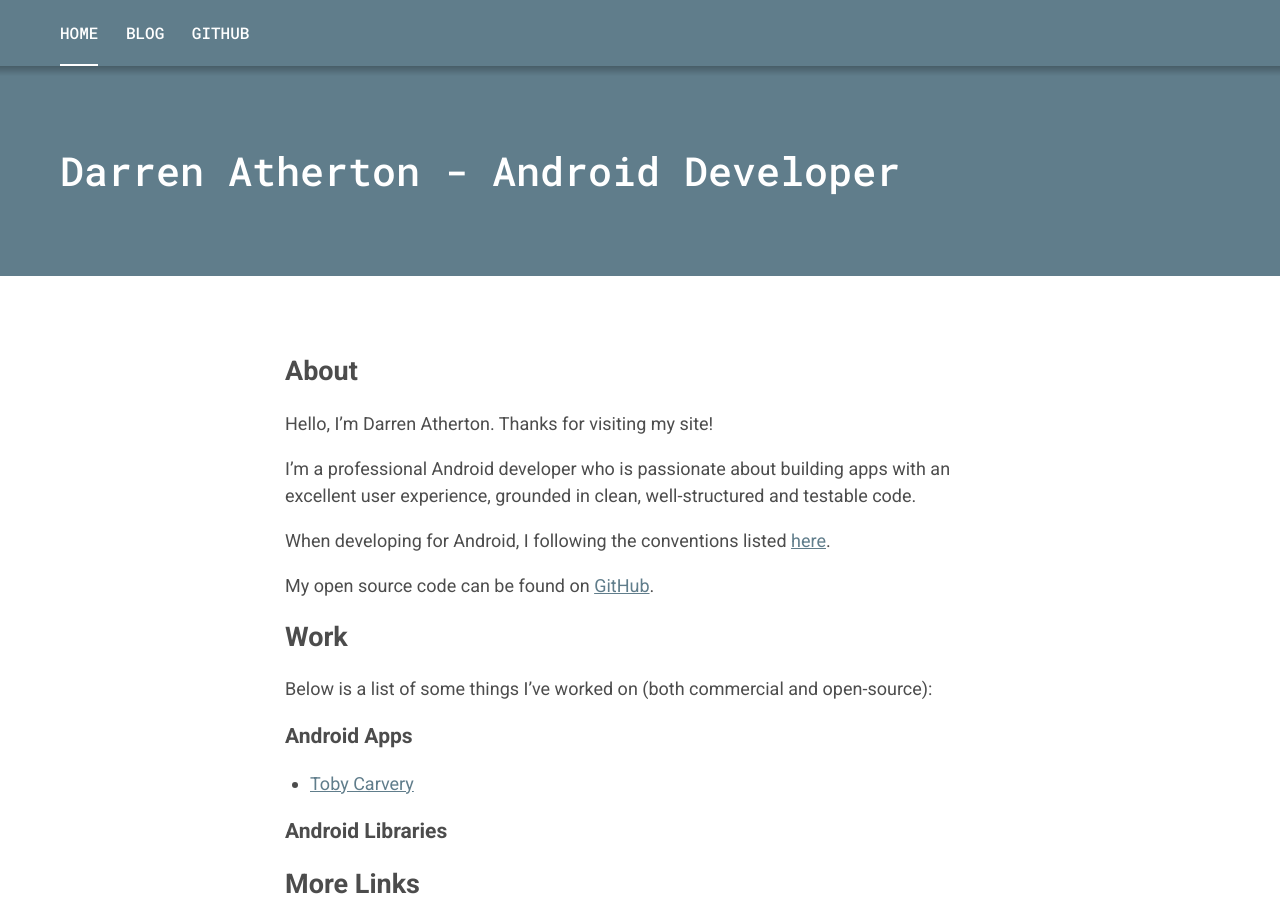
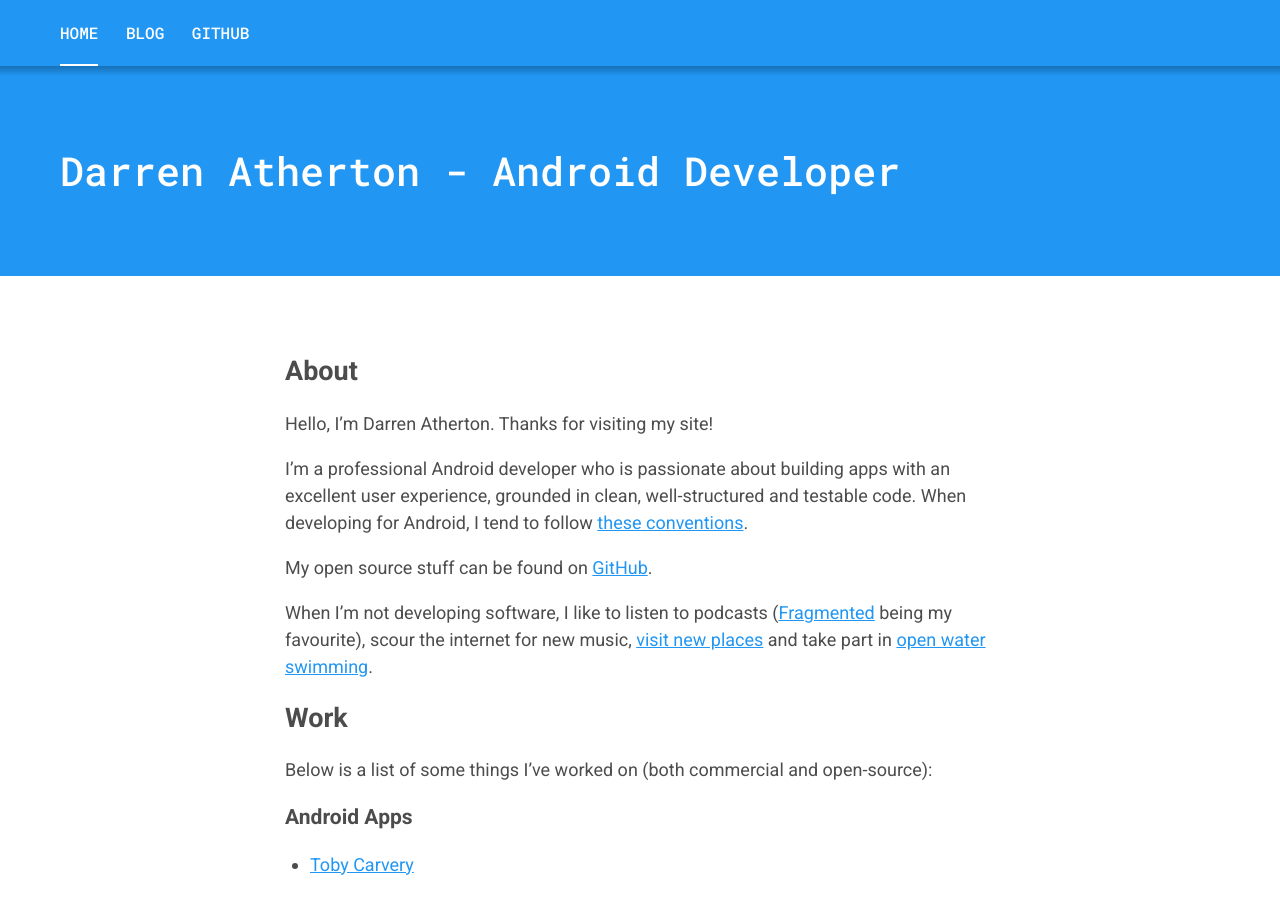
Before and after one commit to DarrenAtherton49/darrenatherton49.github.io, a Jekyll site: the page built from index.markdown, in a window 1280 px wide and 900 px high. Built offline with Jekyll 4.4.1, drawn with Linux system fonts in a browser that asks for light colours.

```diff
--- a/_config.yml
+++ b/_config.yml
@@ -7,7 +7,7 @@
 baseurl: ""
 url: "http://github.com"
 fixedNav: 'true' # true or false
-theme: grey # green, blue, orange, purple, grey
+theme: blue # green, blue, orange, purple, grey
 twitterUsername: darrenatherton
 githubUsername: darrenatherton49
 linkedInUsername: darrenatherton
--- a/_layouts/android_app.html
+++ b/_layouts/android_app.html
@@ -11,7 +11,7 @@
   <div class="c-article__main">
 
   	<a href="{{ page.play_store_app_url }}">
-  		<img src="/assets/general/google-play-badge.png" alt="Get it on Google Play" style="width: 300px;"/>
+  		<img src="/assets/android_apps/google-play-badge.png" alt="Get it on Google Play" style="width: 300px;"/>
   	</a>
 
 
--- a/index.markdown
+++ b/index.markdown
@@ -7,11 +7,11 @@
 
 Hello, I'm Darren Atherton. Thanks for visiting my site!
 
-I'm a professional Android developer who is passionate about building apps with an excellent user experience, grounded in clean, well-structured and testable code.
+I'm a professional Android developer who is passionate about building apps with an excellent user experience, grounded in clean, well-structured and testable code. When developing for Android, I tend to follow [these conventions][android-conventions-link].
 
-When developing for Android, I following the conventions listed [here][android-conventions-link].
+My open source stuff can be found on [GitHub][github-link].
 
-My open source code can be found on [GitHub][github-link].
+When I'm not developing software, I like to listen to podcasts ([Fragmented][fragmented-link] being my favourite), scour the internet for new music, [visit new places][visit-places-link] and take part in [open water swimming][open-water-swimming-link].
 
 ## Work
 
@@ -45,3 +45,6 @@
 [resume-code-link]: https://github.com/DarrenAtherton49/MaterialCV
 [linkedin-link]: https://linkedin.com/in/darrenatherton
 [twitter-link]: https://twitter.com/darrenatherton
+[fragmented-link]: http://fragmentedpodcast.com
+[visit-places-link]: /assets/photos/willis_tower.jpg
+[open-water-swimming-link]: /assets/photos/open_water_swimming.jpg
```
Also changed, not shown: assets/android_apps/google-play-badge.png (renamed from assets/general/google-play-badge.png), assets/photos/open_water_swimming.jpg (added), 1 other file.
